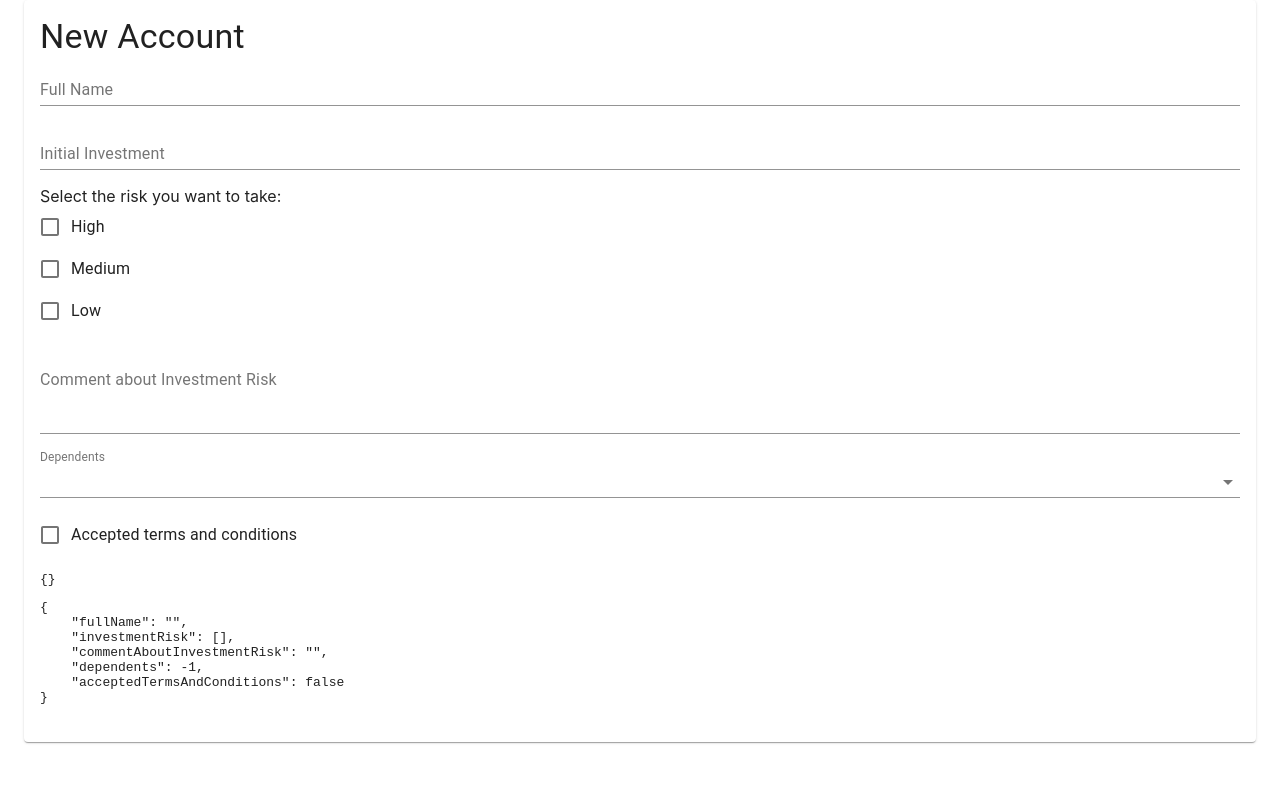
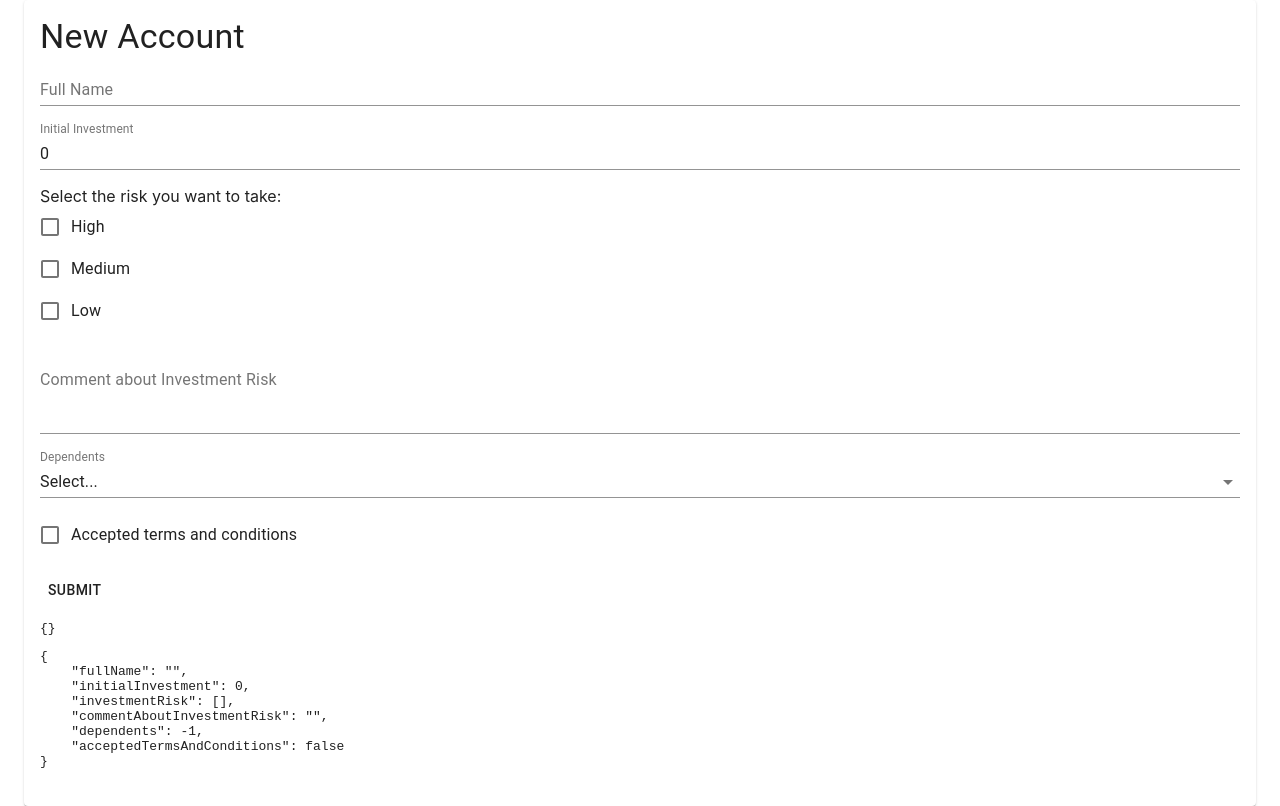
Before and after one commit to CHNUTT/resource-formik-yup-basic-1, a React (Create React App) app: page / in a window 1280 px wide. Built offline with nearby package versions, Linux system fonts and the light colour scheme.

Commit message:
Apply isSubmitting to disable the button

```diff
--- a/src/components/FormDemo.tsx
+++ b/src/components/FormDemo.tsx
@@ -1,5 +1,6 @@
 import {
 	Box,
+	Button,
 	Card,
 	CardContent,
 	FormGroup,
@@ -7,14 +8,14 @@ import {
 	TextField,
 	Typography,
 } from '@material-ui/core';
-import { Field, Form, Formik } from 'formik';
+import { ErrorMessage, Field, Form, Formik } from 'formik';
 import { InvestmentDetails } from '../types';
 import { object, string, number, boolean, array, mixed } from 'yup';
 import MyCheckbox from './Checkbox';
 
 const initialValues: InvestmentDetails = {
 	fullName: '',
-	initialInvestment: undefined,
+	initialInvestment: 0,
 	investmentRisk: [],
 	commentAboutInvestmentRisk: '',
 	dependents: -1,
@@ -29,7 +30,7 @@ const FormDemo = () => {
 				<Formik
 					validationSchema={object({
 						fullName: string().required().min(2).max(100),
-						initialInvestment: number().required().min(0),
+						initialInvestment: number().required().min(1),
 						dependents: number().required().min(0).max(5),
 						acceptedTermsAndConditions: boolean().oneOf([true]),
 						investmentRisk: array(
@@ -43,13 +44,23 @@ const FormDemo = () => {
 						}),
 					})}
 					initialValues={initialValues}
-					onSubmit={() => {}}
+					onSubmit={(values, formikHelpers) => {
+						return new Promise((resolve) => {
+							setTimeout(() => {
+								console.log(values);
+								console.log(formikHelpers);
+								console.log('---------');
+								resolve(1);
+							}, 5000);
+						});
+					}}
 				>
-					{({ values, errors }) => (
+					{({ values, errors, isSubmitting }) => (
 						<Form>
 							<Box marginBottom={2}>
 								<FormGroup>
 									<Field name='fullName' as={TextField} label='Full Name' />
+									<ErrorMessage name='fullName' />
 								</FormGroup>
 							</Box>
 
@@ -61,6 +72,7 @@ const FormDemo = () => {
 										type='number'
 										label='Initial Investment'
 									/>
+									<ErrorMessage name='initialInvestment' />
 								</FormGroup>
 							</Box>
 
@@ -75,6 +87,7 @@ const FormDemo = () => {
 										label='Medium'
 									/>
 									<MyCheckbox name='investmentRisk' value='Low' label='Low' />
+									<ErrorMessage name='investmentRisk' />
 								</FormGroup>
 							</Box>
 
@@ -85,9 +98,10 @@ const FormDemo = () => {
 										name='commentAboutInvestmentRisk'
 										label='Comment about Investment Risk'
 										multiline
-										rows={3}
-										rowsMax={10}
+										minRows={3}
+										maxRows={10}
 									/>
+									<ErrorMessage name='commentAboutInvestmentRisk' />
 								</FormGroup>
 							</Box>
 							{/* <Field
@@ -117,6 +131,7 @@ const FormDemo = () => {
 										label='Dependents'
 										select
 									>
+										<MenuItem value={-1}>Select...</MenuItem>
 										<MenuItem value={0}>0</MenuItem>
 										<MenuItem value={1}>1</MenuItem>
 										<MenuItem value={2}>2</MenuItem>
@@ -124,6 +139,7 @@ const FormDemo = () => {
 										<MenuItem value={4}>4</MenuItem>
 										<MenuItem value={5}>5</MenuItem>
 									</Field>
+									<ErrorMessage name='dependents' />
 								</FormGroup>
 							</Box>
 
@@ -133,6 +149,7 @@ const FormDemo = () => {
 										name='acceptedTermsAndConditions'
 										label='Accepted terms and conditions'
 									/>
+									<ErrorMessage name='acceptedTermsAndConditions' />
 								</FormGroup>
 							</Box>
 							{/* <Field
@@ -140,6 +157,10 @@ const FormDemo = () => {
 								name='acceptedTermsAndConditions'
 								label='Accepted terms and conditions'
 							/> */}
+
+							<Button type='submit' disabled={isSubmitting}>
+								Submit
+							</Button>
 
 							<pre>{JSON.stringify(errors, null, 4)}</pre>
 							<pre>{JSON.stringify(values, null, 4)}</pre>
--- a/src/index.tsx
+++ b/src/index.tsx
@@ -4,12 +4,7 @@ import './index.css';
 import App from './App';
 import reportWebVitals from './reportWebVitals';
 
-ReactDOM.render(
-  <React.StrictMode>
-    <App />
-  </React.StrictMode>,
-  document.getElementById('root')
-);
+ReactDOM.render(<App />, document.getElementById('root'));
 
 // If you want to start measuring performance in your app, pass a function
 // to log results (for example: reportWebVitals(console.log))
```
